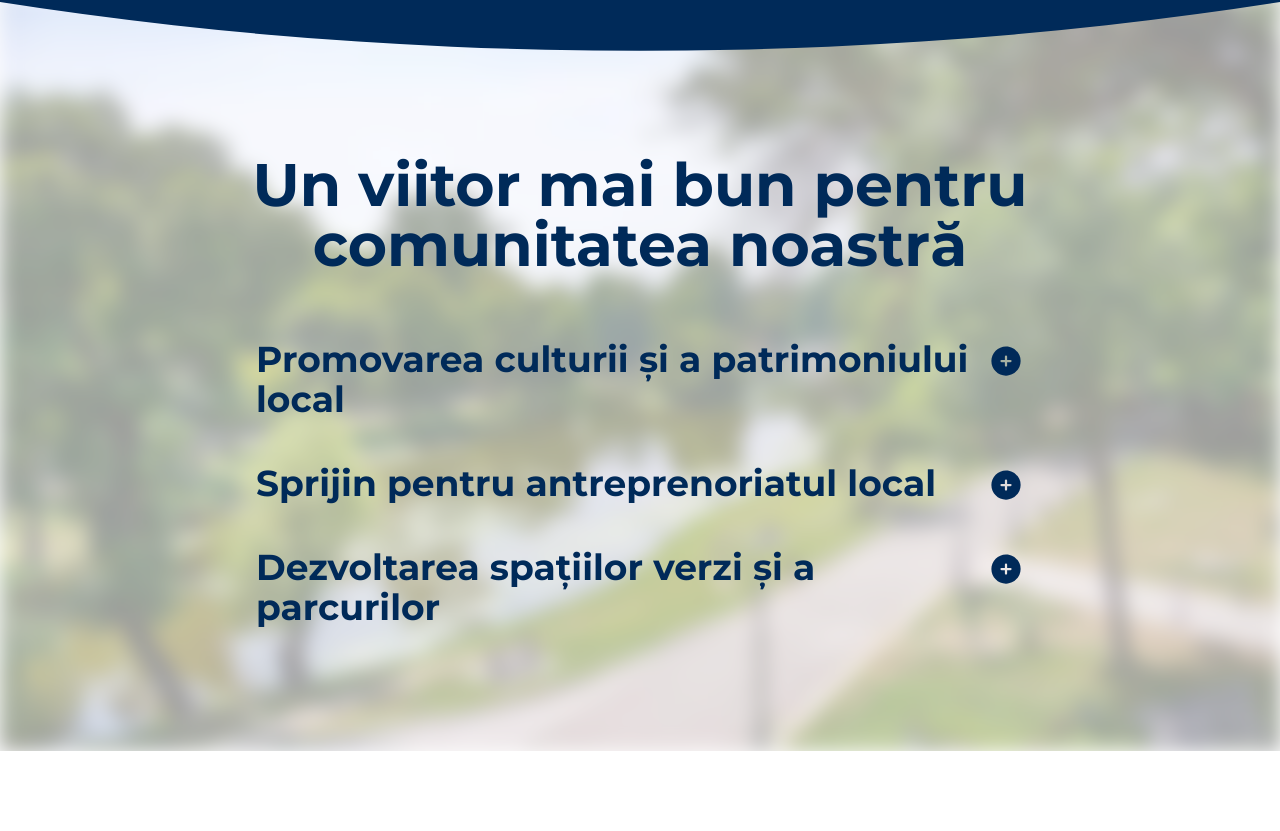
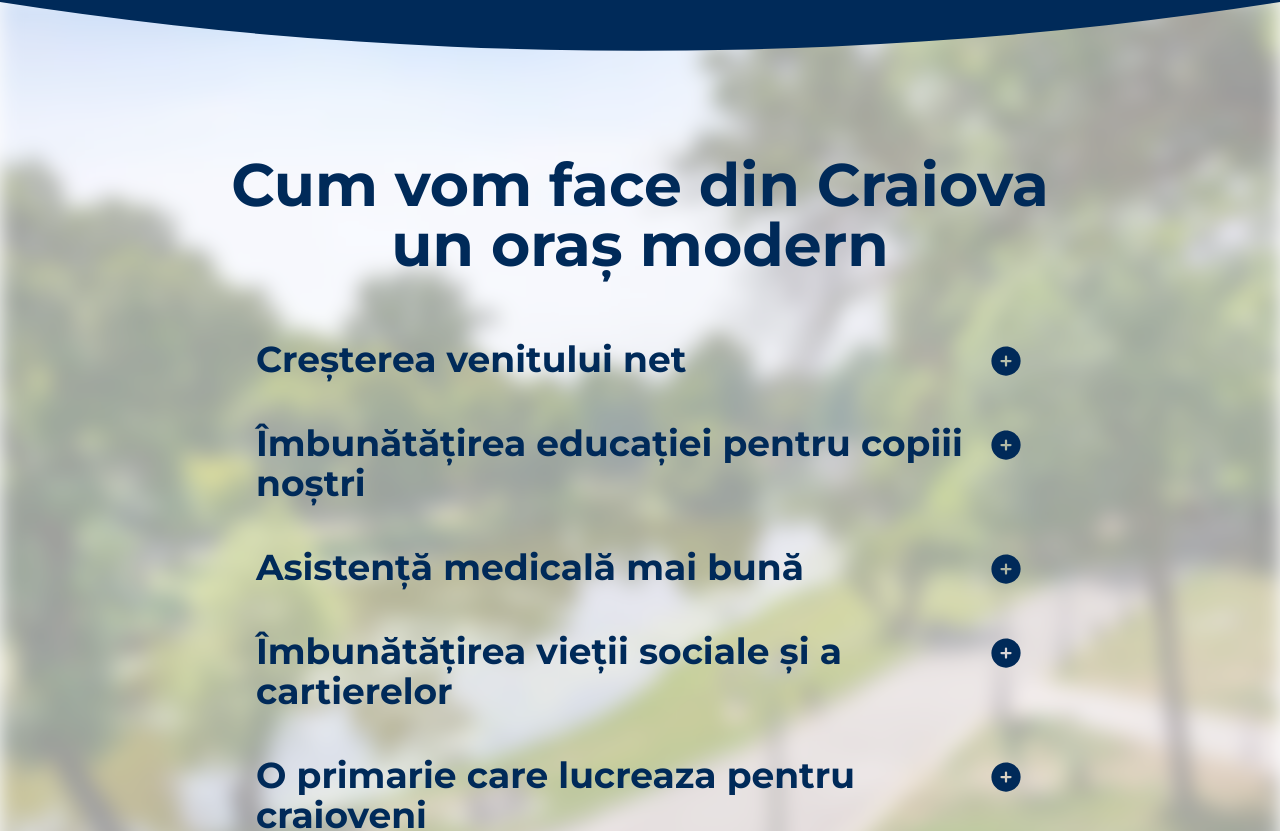
Before and after one commit to cjalex1313/Mayor, a Vue app: page /#/ in a window 1280 px wide. Shown: the part 1602-2433 px from the top of the page. Built offline with nearby package versions, Linux system fonts and the light colour scheme.

Commit message:
Update program

```diff
--- a/src/components/CampaignComponent.vue
+++ b/src/components/CampaignComponent.vue
@@ -7,7 +7,7 @@
       <div
         class="px-6 md:px-16 lg:px-36 xl:px-52 text-2xl md:text-4xl lg:text-5xl xl:text-6xl 2xl:text-7xl text-center cta"
       >
-        Un viitor mai bun pentru comunitatea noastră
+        Cum vom face din Craiova un oraș modern
       </div>
       <ExpandableListComponent
         class="px-9 md:px-20 lg:px-40 xl:px-60 2xl:px-80 mt-12"
@@ -23,16 +23,24 @@ import ExpandableListComponent from './common/ExpandableListComponent.vue'
 
 const elements = ref([
   {
-    title: 'Promovarea culturii și a patrimoniului local',
-    text: 'Oferirea de mai multe spații verzi și parcuri bine întreținute poate îmbunătăți calitatea vieții, oferind locuitorilor locuri de relaxare și recreere, precum și îmbunătățind calitatea aerului în oraș.'
+    title: 'Creșterea venitului net',
+    text: 'Promovăm dezvoltarea afacerilor existente și a celor noi pentru a stimula investițiile și a crea mai multe oportunități de angajare, în timp ce reducem impozitele locale, consolidăm bugetul orașului și gestionăm eficient cheltuielile.'
   },
   {
-    title: 'Sprijin pentru antreprenoriatul local',
-    text: 'Oferirea de mai multe spații verzi și parcuri bine întreținute poate îmbunătăți calitatea vieții, oferind locuitorilor locuri de relaxare și recreere, precum și îmbunătățind calitatea aerului în oraș.'
+    title: 'Îmbunătățirea educației pentru copiii noștri',
+    text: 'Facilităm accesul la grădinițe, creșe și programe după școală, garantând în același timp că școlile existente dispun de infrastructura adecvată, personal calificat, resurse și curriculum pentru a oferi o educație sigură și de calitate. În plus, oferim cursuri tehnice și profesionale de înaltă calitate, adaptate nevoilor pieței muncii.'
   },
   {
-    title: 'Dezvoltarea spațiilor verzi și a parcurilor',
-    text: 'Oferirea de mai multe spații verzi și parcuri bine întreținute poate îmbunătăți calitatea vieții, oferind locuitorilor locuri de relaxare și recreere, precum și îmbunătățind calitatea aerului în oraș.'
+    title: 'Asistență medicală mai bună',
+    text: 'Construim un spital pentru copii, un proiect esențial pentru sănătatea și binele comunității noastre.'
+  },
+  {
+    title: 'Îmbunătățirea vieții sociale și a cartierelor',
+    text: 'Ne concentrăm pe multiple aspecte pentru a crea un oraș mai plăcut și mai funcțional pentru toți locuitorii. Astfel, ne propunem să cream și să îmbunătățim facilitățile sportive, zonele de joacă, spațiile verzi și centrele sociale. În același timp, ne dorim să reducem congestia de trafic și să rezolvăm problemele legate de parcările insuficiente. De asemenea, ne angajăm să reducem nivelul poluării aerului, al gunoiului și al zgomotului în oraș. În plus, ne concentrăm eforturile spre furnizarea și îmbunătățirea serviciilor de bază, precum energia electrică, asfaltul și canalizarea.'
+  },
+  {
+    title: 'O primarie care lucreaza pentru craioveni',
+    text: 'Ne angajăm să simplificăm procedurile administrative și să promovăm digitalizarea, în timp ce suntem prezenți pentru a asculta și a rezolva rapid și eficient problemele dumneavoastră, și să aplicăm politici de angajare și promovare bazate pe competență și transparență, nu pe nepotism.'
   }
 ])
 </script>
```
